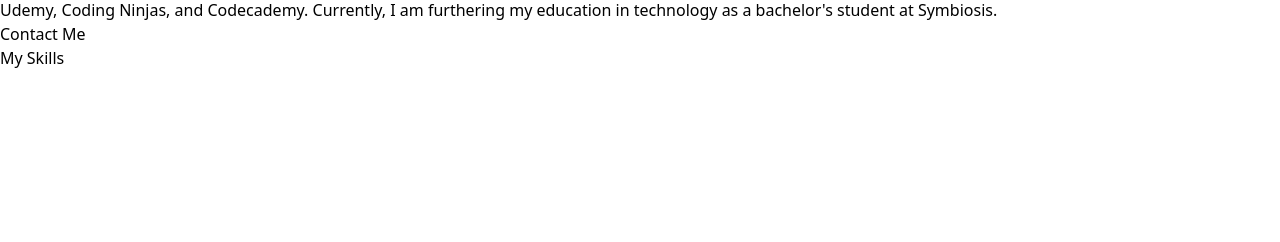
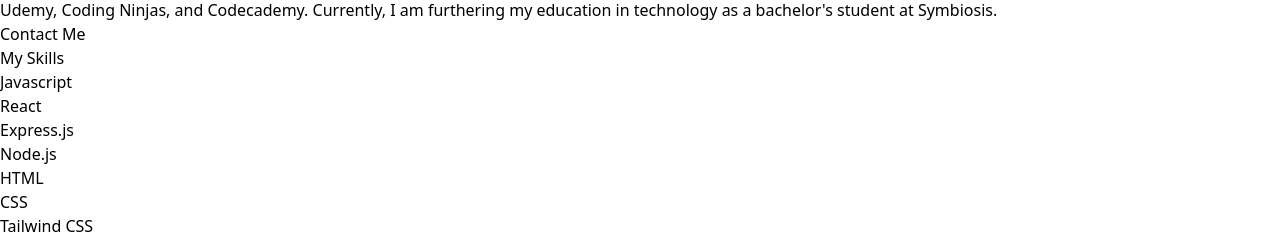
Before and after one commit to Diya-Mahajan-2004/Portfolio, a React (Vite) app in the folder frontend/: page / in a window 1280 px wide. Shown: the part 590-832 px from the top of the page. Before the commit the page ends 800 px from the top, so only its background shows below. Built offline with nearby package versions, Linux system fonts and the light colour scheme.

Commit message:
skill section

```diff
--- a/frontend/src/Pages/About.jsx
+++ b/frontend/src/Pages/About.jsx
@@ -8,7 +8,7 @@ function About() {
       <div className="container mx-auto px-4 flex flex-col items-center md:flex-row relative space-y-8 md:space-y-0 md:space-x-8">
         <div className="flex-shrink-0 relative">
           <img
-            className=" w-64 h-64 md:w-64 md:h-64 lg:w-96 lg:h-96 rounded-full border-2 border-[#f1d243] shadow-2xl"
+            className=" w-64 h-64 md:w-64 md:h-64 lg:w-96 lg:h-96 rounded-full border-1 border-[#f1d243] shadow-2xl"
             src={PortfolioPic}
             alt="About Me"
           />
@@ -31,7 +31,7 @@ function About() {
             I am furthering my education in technology as a bachelor's student at{" "}
             <span className="font-semibold text-[#f1d243]">Symbiosis</span>.
           </p>
-          <button className="bg-[#d1b535] text-white py-3 px-6 rounded-full hover:bg-[#291C3A] hover:border-4 hover:border-[#d1b535] hover:text-[#d1b535] transition duration-300 font-montserrat">
+          <button className="bg-[#d1b535] text-white py-3 px-6 rounded-full hover:bg-[#272f42] hover:border-4 hover:border-[#d1b535] hover:text-[#d1b535] transition duration-300 font-montserrat">
             Contact Me
           </button>
         </div>
--- a/frontend/src/Pages/Skills.jsx
+++ b/frontend/src/Pages/Skills.jsx
@@ -9,8 +9,15 @@ function Skills() {
         </h1>
       </div>
       <div className=" grid grid-flow-row row-span-6 grid-rows-4">
-
-
+        <p>Javascript</p>
+        <p>React</p>
+        <p>Express.js</p>
+        <p>Node.js</p>
+        <p>HTML</p>
+        <p>CSS</p>
+        <p>Tailwind CSS</p>
+        <p>Python</p>
+        <p></p>
       </div>
     </div>
   );
```
